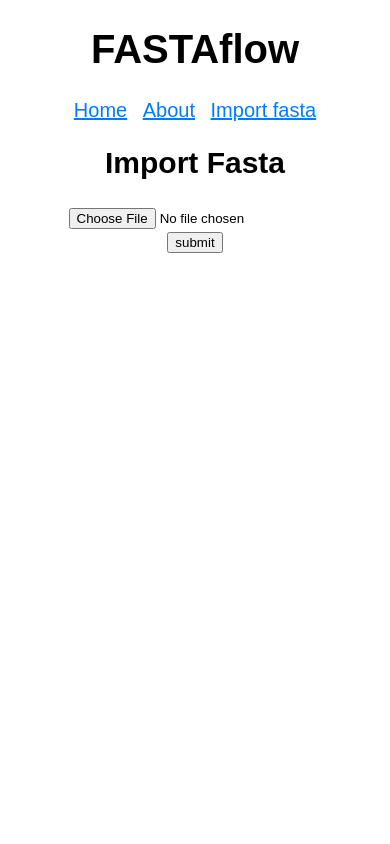
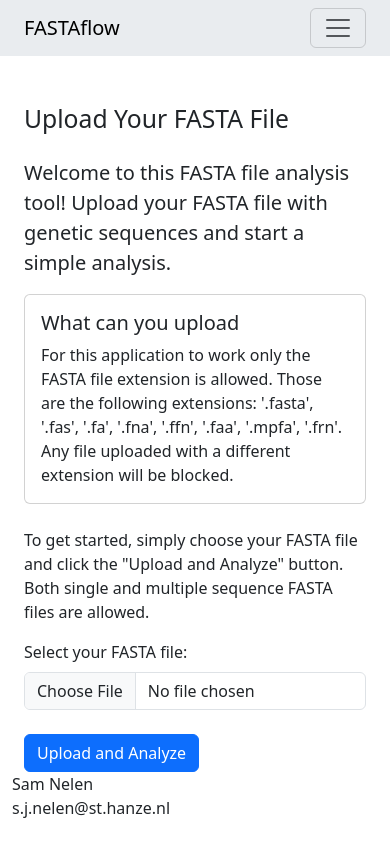
Before and after one commit to sjnelen/Thema3, a Flask app: page /import_fasta in a window 390 px wide. Run offline with Flask 3, Linux system fonts and the light colour scheme.

Commit message:
Finished the analysis, and started the work on the styling of the pages

```diff
--- a/FASTAflow/__init__.py
+++ b/FASTAflow/__init__.py
@@ -3,6 +3,10 @@
 """
 __author__ = 'Sam Nelen'
 __version__ = '2024.08.22'
+
+import os
+import secrets
+from doctest import debug
 
 from flask import Flask
 
@@ -10,10 +14,11 @@
 
 def create_app():
     webapp = Flask(__name__)
-
+    webapp.secret_key = os.environ.get('FLASK_SECRET_KEY', secrets.token_hex(32))
     webapp.register_blueprint(pages.bp)
     return webapp
 
 if __name__ == '__main__':
     app = create_app()
+
     app.run(port=8000)
--- a/FASTAflow/pages.py
+++ b/FASTAflow/pages.py
@@ -4,45 +4,67 @@
 __author__ = 'Sam Nelen'
 __version__ = '2024.08.22'
 
-from flask import Blueprint, render_template, request
-from app import ReadFasta
+from flask import Blueprint, render_template, request, session, abort
+import os
+
+from werkzeug.utils import secure_filename
+
+from read_fasta import ReadFasta
+from results import Results
 
 bp = Blueprint('pages', __name__)
 
 ALLOWED_EXTENSIONS = {'fasta', 'fas', 'fa', 'fna', 'ffn', 'faa', 'mpfa', 'frn'}
 
+
 def allowed_file(filename):
     return '.' in filename and filename.rsplit('.', 1)[1].lower() in ALLOWED_EXTENSIONS
 
-@bp.route("/")
+
+@bp.route('/')
 def home():
-    return render_template("home.html")
+    return render_template('home.html')
 
-@bp.route("/about")
+
+@bp.route('/about')
 def about():
-    return render_template("about.html")
+    return render_template('about.html')
 
-@bp.route("/import_fasta")
+
+@bp.route('/import_fasta')
 def import_fasta():
-    return render_template("import_fasta.html")
+    return render_template('import_fasta.html')
 
-@bp.route("/upload", methods=['POST'])
+
+@bp.route('/upload', methods=['POST'])
 def handle_upload():
-    file = request.files['filename']
+    if 'fastaFile' not in request.files:
+        abort(400, description="No file part in the request.")
+    file = request.files['fastaFile']
     if file and allowed_file(file.filename):
-        file.save(f"temp/{file.filename}")
-        filepath = f"temp/{file.filename}"
+        filename = secure_filename(file.filename)
+        filepath = os.path.join('temp', filename)
+        file.save(filepath)
         headers = ReadFasta(filepath).get_headers()
-        seq = ReadFasta(filepath).read_file()
+        seq_dict = ReadFasta(filepath).read_file()
+        session['seq_dict'] = seq_dict
         if len(headers) == 1:
-            return render_template("fasta.html",
-                                   filename=file.filename, header=headers, seq=seq)
+            return render_template('fasta.html',
+                                   filename=file.filename, headers=headers, seq_dict=seq_dict)
         elif len(headers) > 1:
-            return render_template("multi_fasta.html",
-                                   filename=file.filename, headers=headers, seq=seq)
+            return render_template('multi_fasta.html',
+                                   filename=file.filename, headers=headers, seq_dict=seq_dict)
         else:
             # Need to implement an error page
-            return "Something is wrong with the fasta file, no header was found"
+            return 'Something is wrong with the fasta file, no header was found'
     else:
         # Need to implement an error page
-        return f"invalid filetype: {file.filename}"
+        return f'invalid filetype: {file.filename}'
+
+
+@bp.route('/result', methods=['POST'])
+def result():
+    analysis_options = request.form.getlist('analysis_options')
+    seq_dict = session.get('seq_dict')
+    results = Results(analysis_options, seq_dict).run_analysis()
+    return render_template('results.html', results=results)
--- a/FASTAflow/app.py
+++ b/FASTAflow/read_fasta.py
@@ -7,6 +7,10 @@
 class ReadFasta:
 
     def __init__(self, file):
+        """
+
+        :param file:
+        """
         self.file = file
         self.headers = []
         self.fasta_dict = {}
@@ -15,7 +19,7 @@
     def get_headers(self):
         """
         Opens the file and loops over every line, where the lines starting with a '>'
-        are put in the headers lis
+        are put in the headers list
         :return: The headers list
         """
         with open(self.file, 'r') as f:
@@ -30,13 +34,14 @@
         Reads the fasta file and pairs the header and sequence in a dictionary
         :return: The dictionary of headers and sequence
         """
+        current_header = None
         with open(self.file, 'r') as f:
             for line in f:
                 line = line.strip()
                 if line.startswith('>'):
                     current_header = line
                     self.fasta_dict[current_header] = ''
-                else:
+                elif current_header:
                     self.fasta_dict[current_header] += line
 
         return self.fasta_dict
--- /dev/null
+++ b/FASTAflow/results.py
@@ -0,0 +1,75 @@
+"""
+All the function that are performed in the background
+"""
+__author__ = 'Sam Nelen'
+__version__ = '2024.08.22'
+
+
+class Results:
+
+    def __init__(self, options, seq_dict):
+        self.options = options
+        self.seq_dict = seq_dict
+        self.results = {}
+
+    def run_analysis(self):
+        if 'gc_content' in self.options:
+            self.results['gc_content'] = self.gc_content()
+        if 'seq_length' in self.options:
+            self.results['seq_length'] = self.seq_length()
+        if 'to_protein' in self.options:
+            self.results['to_protein'] = self.to_protein()
+
+        return self.results
+
+
+    def gc_content(self):
+        gc_results = {}
+        for header, seq in self.seq_dict.items():
+            total = len(seq)
+            g = seq.count('G')
+            c = seq.count('C')
+            gc_results[header] = f'{(g+c)/total * 100:.2f} %'
+
+        return gc_results
+
+
+    def seq_length(self):
+        length_result = {}
+        for header, seq in self.seq_dict.items():
+            length = len(seq)
+            length_result[header] = length
+
+        return length_result
+
+
+    def to_protein(self):
+        protein_result = {}
+        amino_acid = ""
+        aa_table = {
+            'ATA': 'I', 'ATC': 'I', 'ATT': 'I', 'ATG': 'M',
+            'ACA': 'T', 'ACC': 'T', 'ACG': 'T', 'ACT': 'T',
+            'AAC': 'N', 'AAT': 'N', 'AAA': 'K', 'AAG': 'K',
+            'AGC': 'S', 'AGT': 'S', 'AGA': 'R', 'AGG': 'R',
+            'CTA': 'L', 'CTC': 'L', 'CTG': 'L', 'CTT': 'L',
+            'CCA': 'P', 'CCC': 'P', 'CCG': 'P', 'CCT': 'P',
+            'CAC': 'H', 'CAT': 'H', 'CAA': 'Q', 'CAG': 'Q',
+            'CGA': 'R', 'CGC': 'R', 'CGG': 'R', 'CGT': 'R',
+            'GTA': 'V', 'GTC': 'V', 'GTG': 'V', 'GTT': 'V',
+            'GCA': 'A', 'GCC': 'A', 'GCG': 'A', 'GCT': 'A',
+            'GAC': 'D', 'GAT': 'D', 'GAA': 'E', 'GAG': 'E',
+            'GGA': 'G', 'GGC': 'G', 'GGG': 'G', 'GGT': 'G',
+            'TCA': 'S', 'TCC': 'S', 'TCG': 'S', 'TCT': 'S',
+            'TTC': 'F', 'TTT': 'F', 'TTA': 'L', 'TTG': 'L',
+            'TAC': 'Y', 'TAT': 'Y', 'TAA': '*', 'TAG': '*',
+            'TGC': 'C', 'TGT': 'C', 'TGA': '*', 'TGG': 'W',
+        }
+
+        for header, seq in self.seq_dict.items():
+            for i in range(0,len(seq),  3):
+                codon = seq[i:i+3]
+                amino_acid += aa_table.get(codon, '?')
+
+            protein_result[header] = amino_acid
+
+        return protein_result
--- a/FASTAflow/static/styles.css
+++ b/FASTAflow/static/styles.css
@@ -1,38 +1,3 @@
-* {
-  box-sizing: border-box;
-}
-
-body {
-  font-family: sans-serif;
-  font-size: 20px;
-  margin: 0 auto;
-  text-align: center;
-}
-
-a,
-a:visited {
-  color: #007bff;
-}
-
-a:hover {
-  color: #0056b3;
-}
-
-nav ul {
-  list-style-type: none;
-  padding: 0;
-}
-
-nav ul li {
-  display: inline;
-  margin: 0 5px;
-}
-
-main {
-  width: 80%;
-  margin: 0 auto;
-}
-
 #sequence {
   text-align: left;
   background-color: #f4f4f4;
@@ -41,3 +6,8 @@
   white-space: pre-wrap; /* Preserve formatting and allow wrapping */
   word-wrap: break-word;
 }
+
+table {
+  overflow-x: auto;
+  font-size: medium;
+}
--- a/FASTAflow/templates/_navigation.html
+++ b/FASTAflow/templates/_navigation.html
@@ -1,7 +1,16 @@
-<nav>
-    <ul>
-        <li><a href="{{ url_for('pages.home') }}">Home</a></li>
-        <li><a href="{{ url_for('pages.about') }}">About</a></li>
-        <li><a href="{{ url_for('pages.import_fasta') }}">Import fasta</a></li>
-    </ul>
+<nav class="navbar navbar-expand-md bg-body-secondary">
+    <div class="container-fluid">
+        <header class="navbar-brand">FASTAflow</header>
+        <button class="navbar-toggler" type="button" data-bs-toggle="collapse" data-bs-target="#navBarNav"
+                aria-controls="navBarNav" aria-expanded="false" aria-label="Toggle navigation">
+            <span class="navbar-toggler-icon"></span>
+        </button>
+        <div class="collapse navbar-collapse" id="navBarNav">
+            <div class="navbar-nav">
+                <a class="nav-link" href="{{ url_for('pages.home') }}">Home</a>
+                <a class="nav-link" href="{{ url_for('pages.about') }}">About</a>
+                <a class="nav-link" href="{{ url_for('pages.import_fasta') }}">Import fasta</a>
+            </div>
+        </div>
+    </div>
 </nav>
--- a/FASTAflow/templates/base.html
+++ b/FASTAflow/templates/base.html
@@ -2,19 +2,22 @@
 <html lang="en">
 <head>
     <meta charset="UTF-8">
+    <meta name="viewport" content="width=device-width, initial-scale=1">
+    <link href="https://cdn.jsdelivr.net/npm/bootstrap@5.3.3/dist/css/bootstrap.min.css" rel="stylesheet" integrity="sha384-QWTKZyjpPEjISv5WaRU9OFeRpok6YctnYmDr5pNlyT2bRjXh0JMhjY6hW+ALEwIH" crossorigin="anonymous">
+    <script src="https://cdn.jsdelivr.net/npm/bootstrap@5.3.3/dist/js/bootstrap.bundle.min.js" integrity="sha384-YvpcrYf0tY3lHB60NNkmXc5s9fDVZLESaAA55NDzOxhy9GkcIdslK1eN7N6jIeHz" crossorigin="anonymous"></script>
     <link rel="stylesheet" href="{{ url_for('static', filename='styles.css') }}">
-    <title>FASTAflow application - {% block title %}{% endblock title %}</title>
+    <title>FASTAflow application</title>
 </head>
 <body>
-<h1>FASTAflow</h1>
-{% include '_navigation.html' %}
-<section>
-    <header>
-        {% block header %}{% endblock header %}
+    <header class="container-fluid bg-body-secondary">
+        {% include '_navigation.html' %}
     </header>
-    <main>
+    <main class="container">
         {% block content %}Nothing to show here{% endblock content %}
     </main>
-</section>
+    <footer class="container">
+        Sam Nelen<br>
+        s.j.nelen@st.hanze.nl
+    </footer>
 </body>
 </html>
--- a/FASTAflow/templates/import_fasta.html
+++ b/FASTAflow/templates/import_fasta.html
@@ -1,13 +1,44 @@
 <!-- imports the base.html file using jinja templates -->
 {% extends 'base.html' %}
 
-{% block header %}
-    <h2>{% block title %}Import Fasta{% endblock title %}</h2>
-{% endblock header %}
+{% block content %}
+    <div class="container mt-5">
+        <div class="row">
+            <div class="col-lg-8 mx-auto">
+                <h2 class="mb-4">Upload Your FASTA File</h2>
 
-{% block content %}
-	<form action="{{ url_for("pages.handle_upload") }}" method="post" enctype="multipart/form-data">
-        <input type="file" id="myFile" name="filename">
-        <input type="submit" name="submit" value="submit">
-    </form>
+                <p class="lead">
+                    Welcome to this FASTA file analysis tool! Upload your FASTA file with genetic sequences and start
+                    a simple analysis.
+                </p>
+
+                <div class="card mb-4">
+                    <div class="card-body">
+                        <h5 class="card-title">What can you upload</h5>
+                        <p class="card-text">
+                            For this application to work only the FASTA file extension is allowed.
+                            Those are the following extensions: '.fasta', '.fas', '.fa', '.fna', '.ffn', '.faa', '.mpfa', '.frn'.
+                            Any file uploaded with a different extension will be blocked.
+                        </p>
+                    </div>
+                </div>
+
+                <p>
+                    To get started, simply choose your FASTA file and click the "Upload and Analyze" button.
+                    Both single and multiple sequence FASTA files are allowed.
+                </p>
+
+                <form method="post" action="{{ url_for("pages.handle_upload") }}" enctype="multipart/form-data">
+                    <div class="mb-4">
+                        <label for="fastaFile" class="form-label">Select your FASTA file:</label>
+                        <input class="form-control" type="file" id="fastaFile" name="fastaFile">
+                    </div>
+                    <button type="submit" class="btn btn-primary">Upload and Analyze</button>
+                </form>
+            </div>
+            <div class="col-lg-4 d-none d-lg-block align-content-center">
+                <img src="/static/img/DNAhelix.jpg" alt="DNA double helix illustration" class="img-fluid rounded">
+            </div>
+        </div>
+    </div>
 {% endblock %}
```
Also changed, not shown: FASTAflow/templates/fasta.html (+10 -12 lines), FASTAflow/templates/home.html (+22 -7 lines), FASTAflow/templates/multi_fasta.html (+13 -13 lines), FASTAflow/templates/results.html (added, +68 -0 lines).
